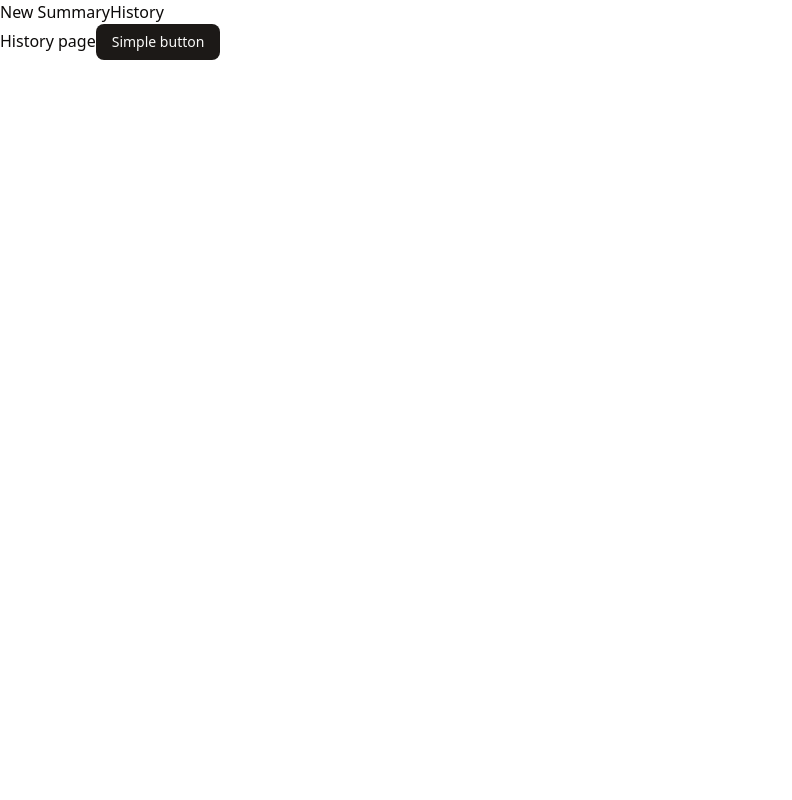
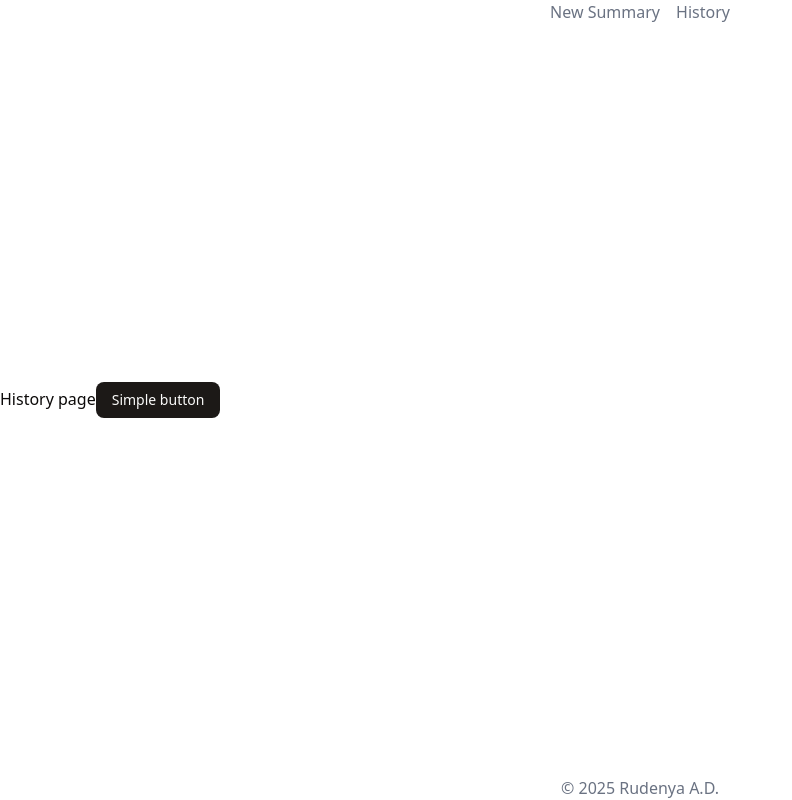
Before and after one commit to bulkassi/nextjs-summarise-app, a Next.js app: page /history in a window 1280 px wide. Shown: the whole page, without its empty margins (0-792 px from the left). Built offline with nearby package versions, Linux system fonts and the light colour scheme.

Commit message:
Adjust the flex of body, header and footer components

```diff
--- a/src/app/layout.tsx
+++ b/src/app/layout.tsx
@@ -2,6 +2,7 @@ import type { Metadata } from "next";
 import { Geist, Geist_Mono } from "next/font/google";
 import "./globals.css";
 import { Header } from "@/components/header";
+import { Footer } from "@/components/footer";
 
 const geistSans = Geist({
   variable: "--font-geist-sans",
@@ -26,11 +27,11 @@ export default function RootLayout({
   return (
     <html lang="en">
       <body
-        className={`${geistSans.variable} ${geistMono.variable} antialiased`}
+        className={`${geistSans.variable} ${geistMono.variable} antialiased h-screen flex flex-col justify-between`}
       >
         <Header></Header>
-        {/*<Footer></Footer>*/}
         {children}
+        <Footer></Footer>
       </body>
     </html>
   );
--- /dev/null
+++ b/src/components/footer.tsx
@@ -0,0 +1,7 @@
+export const Footer = () => {
+  return (
+    <header className="flex justify-center items-center">
+      <footer className="text-gray-500">© 2025 Rudenya A.D.</footer>
+    </header>
+  );
+};
--- a/src/components/header.tsx
+++ b/src/components/header.tsx
@@ -2,10 +2,14 @@ import Link from "next/link";
 
 export const Header = () => {
   return (
-    <header className="">
-      <nav>
-        <Link href="/summarize">New Summary</Link>
-        <Link href="/history">History</Link>
+    <header className="flex justify-center items-center">
+      <nav className="flex flex-row gap-4">
+        <Link className="text-gray-500" href="/summarize">
+          New Summary
+        </Link>
+        <Link className="text-gray-500" href="/history">
+          History
+        </Link>
       </nav>
     </header>
   );
```
